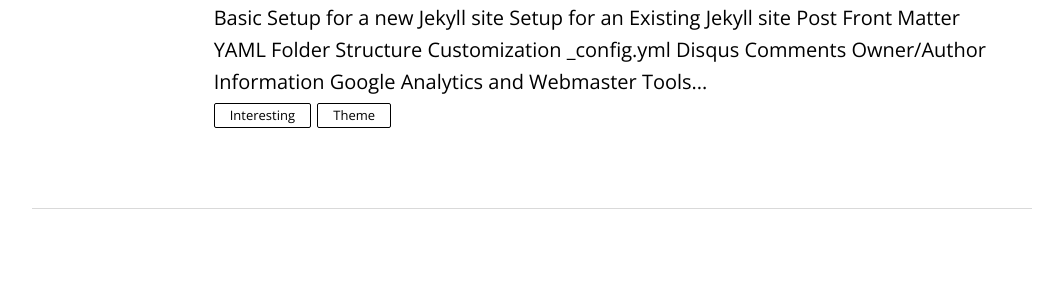
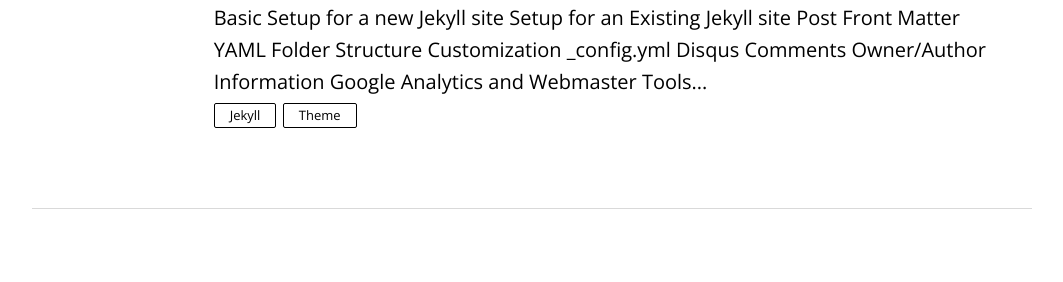
Before and after one commit to dallaszkorben/dallaszkorben.github.io, a Jekyll site: the page built from index.html, in a window 1280 px wide and 900 px high, scrolled down 1199 px. Shown: the part 154-436 px from the top of the window, without its empty margins (108-1171 px from the left). Built offline with Jekyll 4.4.1, drawn with Linux system fonts in a browser that asks for light colours; nearby versions of some CDN libraries; the list of posts is cut into pages by our own code.

Commit message:
Update 2014-06-19-documentation.md

```diff
--- a/_posts/2014-06-19-documentation.md
+++ b/_posts/2014-06-19-documentation.md
@@ -10,7 +10,7 @@
 featured: false
 comments: false
 categories:
-  - interesting
+  - Jekyll
 ---
 
 General notes and suggestions for customizing **HMFAYSAL Notepad Theme**.
```
